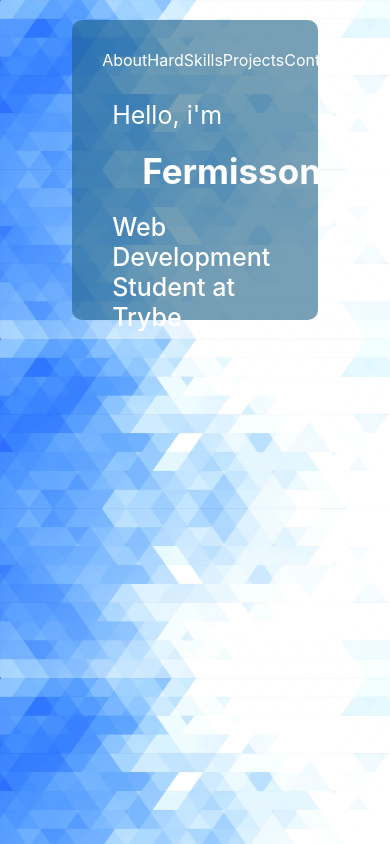
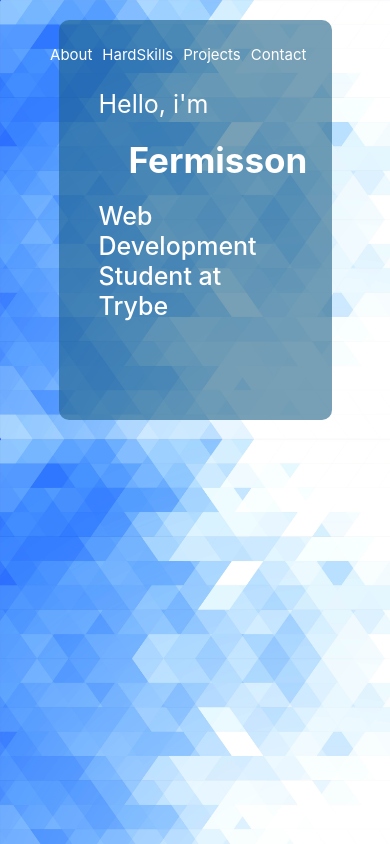
Before and after one commit to Fermisson-Gomes/Portifolio-React, a React (Create React App) app: page / in a window 390 px wide. Built offline with nearby package versions, Linux system fonts and the light colour scheme.

Commit message:
atualização

```diff
--- a/src/App.css
+++ b/src/App.css
@@ -14,7 +14,7 @@ body {
   padding: 10px;
   width: 100%;
   display: flex;
-  align-content: flex-end;
+  justify-content: flex-end;
 }
 
 .back {
@@ -27,31 +27,19 @@ body {
 }
 
 .nav-header {
-  width: 50%;
+  display: flex;
+  justify-content: space-evenly;
 }
 
 .header a {
   text-decoration: none;
   color: white;
+  margin-left: 20px;
 }
 
 .main {
-  padding: 5%;
   display: flex;
   justify-content: center;
-}
-
-.flex-row {
-  display: flex;
-  flex-direction: row;
-  justify-content: space-between;
-  align-items: center;
-}
-
-@media (prefers-reduced-motion: no-preference) {
-  .App-logo {
-    animation: App-logo-spin infinite 20s linear;
-  }
 }
 
 @keyframes App-logo-spin {
--- a/src/App.js
+++ b/src/App.js
@@ -1,6 +1,7 @@
 
 import { Route } from 'react-router-dom';
 import './App.css';
+import './CSS/mobile.css';
 import About from './pages/About';
 import Contact from './pages/Contact';
 import HardSkills from './pages/HardSkills';
--- a/src/CSS/About.css
+++ b/src/CSS/About.css
@@ -1,8 +1,9 @@
 .about {
   background-color:  rgba(29, 96, 134, 0.6);
   display: flex;
+  margin: 5%;
   width: 70%;
-  height: 300px;
+  min-height: 300px;
   align-items: center;
   border-radius: 10px;
 }
--- a/src/CSS/Home.css
+++ b/src/CSS/Home.css
@@ -1,5 +1,6 @@
 .home {
   background-color: rgba(29, 96, 134, 0.6);
+  margin: 5%;
   padding: 20px;
   width: 70%;
   height: 300px;
--- a/src/CSS/card.css
+++ b/src/CSS/card.css
@@ -1,6 +1,7 @@
 .card {
   width: 30%;
   min-height: 200px;
+  padding: 20px;
   margin: 40px;
   text-align: center;
   display: flex;
@@ -17,7 +18,7 @@
 
 .icon {
   font-size: 80px;
-  padding: 10px;
+  padding: 20px;
   margin-bottom: 10px;
 }
 
--- a/src/CSS/contact.css
+++ b/src/CSS/contact.css
@@ -1,6 +1,7 @@
 .contact {
   background-color: rgba(29, 96, 134, 0.6);
   width: 70%;
+  margin: 5%;
   min-height: 300px;
   border-radius: 10px;
   display: flex;
--- a/src/CSS/hardskills.css
+++ b/src/CSS/hardskills.css
@@ -1,5 +1,6 @@
 .hardskills {
   background-color: rgba(29, 96, 134, 0.6);
+  margin: 5%;
   width: 70%;
   min-height: 300px;
   border-radius: 10px;
--- /dev/null
+++ b/src/CSS/mobile.css
@@ -0,0 +1,49 @@
+@media (max-width: 700px) {
+  .header {
+    padding: 5px;
+    font-size: 15px;
+  }
+
+  .nav-header a {
+    margin-left: 10px;
+  }
+
+  .home, .about, .hardskills, .contact {
+    min-height: 400px;
+  }
+
+  .p-tag, .complement {
+    font-size: 20px;
+    margin-bottom: 20px;
+  }
+
+  .home-name {
+    font-size: 30px;
+    margin-bottom: 20px;
+  }
+
+  .about {
+    font-size: 20px;
+  }
+
+  .about-img {
+    flex-direction: column;
+    text-align: center;
+  }
+
+  .desc {
+    margin-bottom: 20px;
+  }
+
+  .card {
+    margin: 10px;
+  }
+
+  .icon {
+    font-size: 50px;
+  }
+
+  .title {
+    font-size: 20px;
+  }
+}
--- a/src/componentes/Header.jsx
+++ b/src/componentes/Header.jsx
@@ -11,7 +11,9 @@ import { Link } from "react-router-dom";
           <Link to='/hardskills'>
           <p>HardSkills</p>
           </Link>
+          <Link>
           <p>Projects</p>
+          </Link>
           <Link to='/contact' >
           <p>Contact</p>
           </Link>
```
